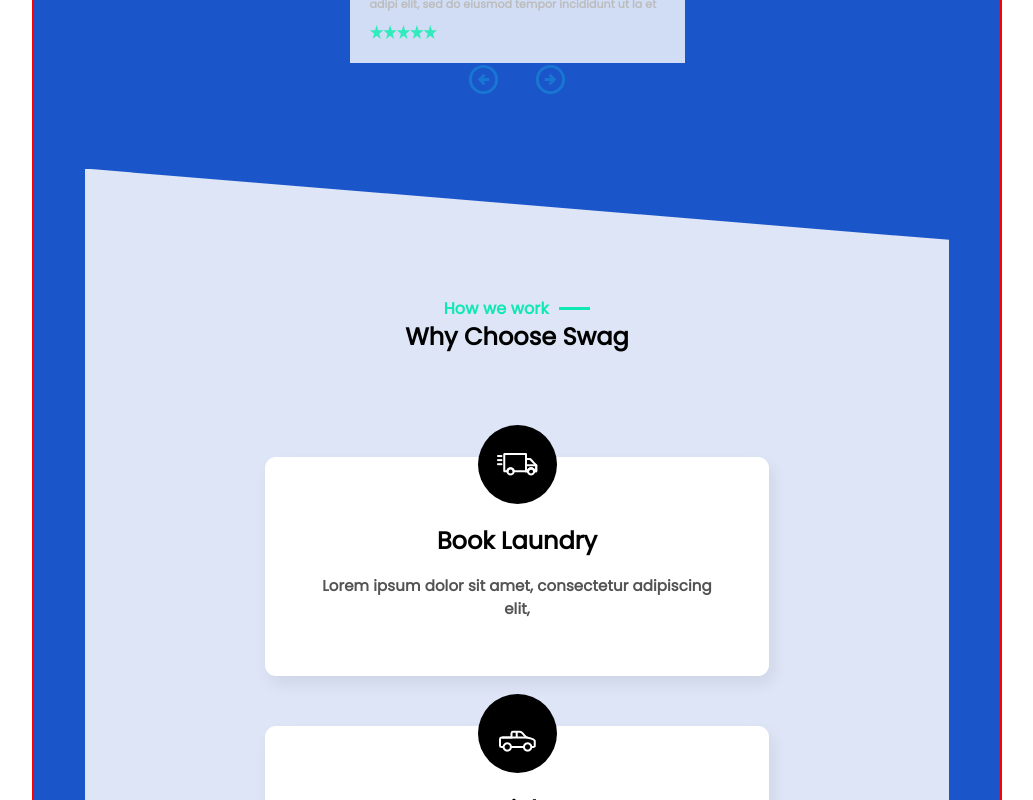
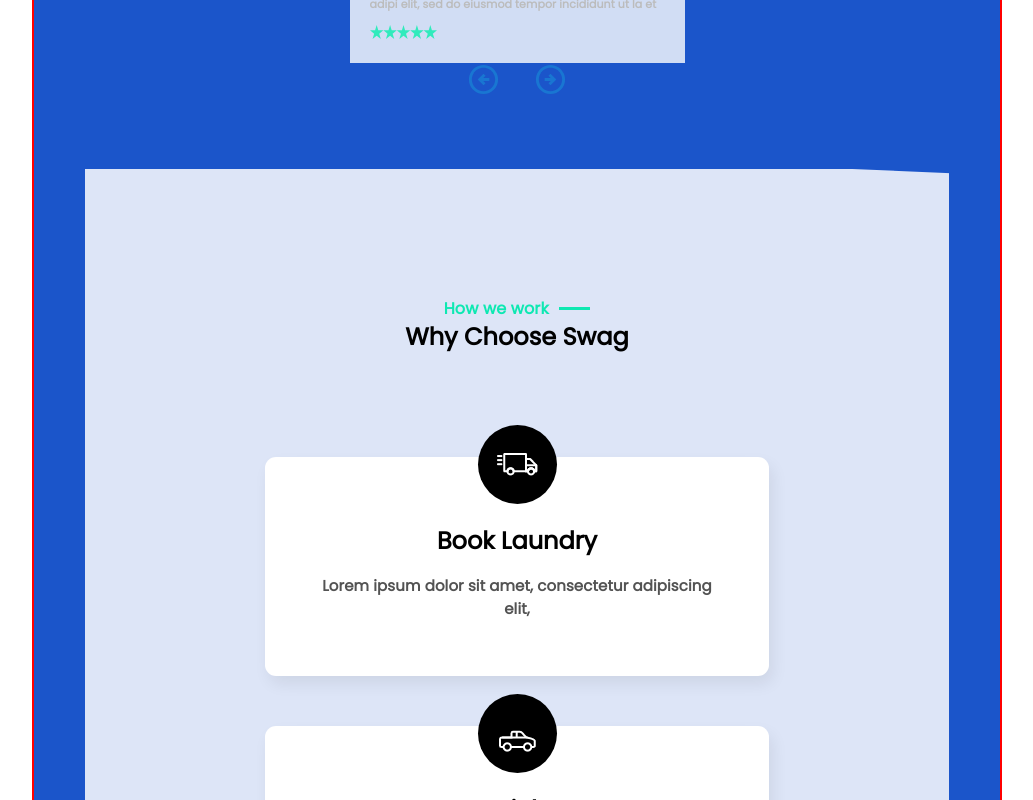
Before and after one commit to georgebsmith-tech/swags-client, a Next.js app: page / in a window 1280 px wide. Shown: the part 7040-7840 px from the top of the page, without its empty margins (123-1156 px from the left). Built offline with nearby package versions, Linux system fonts and the light colour scheme.

Commit message:
corrected background to full width on how we work section

```diff
--- a/src/components/how_work/howWork.module.css
+++ b/src/components/how_work/howWork.module.css
@@ -4,8 +4,8 @@
     align-items: center;
     background-color: #DDE5F7;
     padding-top: 128px;
-    -webkit-clip-path: polygon(0 0, 100% 6%, 100% 100%, 0% 100%);
-    clip-path: polygon(0 0, 100% 6%, 100% 100%, 0% 100%);
+    /* -webkit-clip-path: polygon(0 0, 100% 6%, 100% 100%, 0% 100%);
+    clip-path: polygon(0 0, 100% 6%, 100% 100%, 0% 100%); */
     padding-bottom: 117px;
 
 }
--- a/src/pages/landing/index.jsx
+++ b/src/pages/landing/index.jsx
@@ -30,7 +30,13 @@
       <Container style={{ borderTop: "106px" }}>
         <Testimonials />
       </Container>
-      <Container>
+      <Container
+        style={{
+          background: "#DDE5F7",
+          clipPath: "polygon(0 0, 100% 3%, 100% 100%, 0% 100%)",
+          WebkitClipPath: "polygon(0 0, 100% 3%, 100% 100%, 0% 100%)",
+        }}
+      >
         <HowWork />
       </Container>
       <Container>
```
